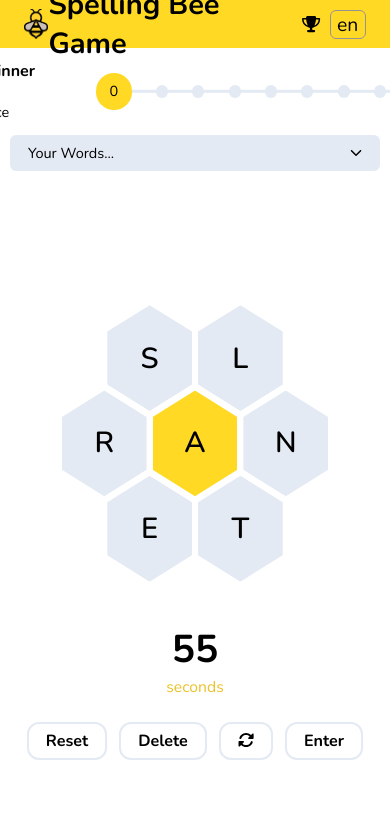
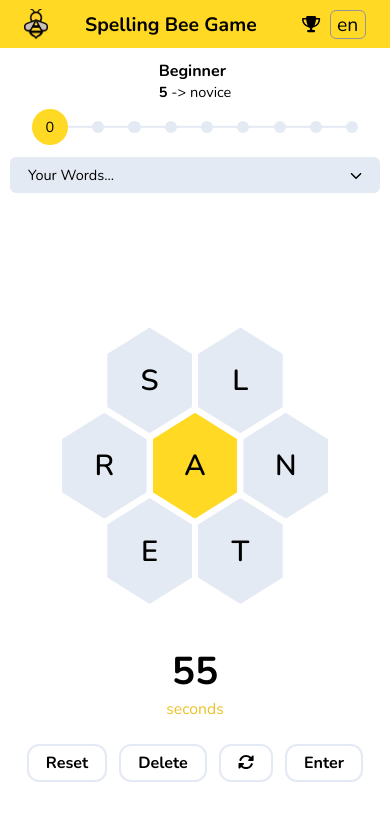
Before and after one commit to berkkasapoglu/spelling-bee-game, a Next.js app: page /en in a window 390 px wide. Shown: the top 820 px of the page. Built offline with nearby package versions, Linux system fonts and the light colour scheme.

Commit message:
fix: responsive header & progress bar

```diff
--- a/next.config.mjs
+++ b/next.config.mjs
@@ -1,4 +1,17 @@
+import path from 'path';
+import { fileURLToPath } from 'url';
+
+const __filename = fileURLToPath(import.meta.url);
+
+const __dirname = path.dirname(__filename);
+
 /** @type {import('next').NextConfig} */
-const nextConfig = { reactStrictMode: false };
+const nextConfig = {
+  reactStrictMode: false,
+  sassOptions: {
+    includePaths: [path.join(__dirname, 'src', 'styles')],
+    prependData: `@import "global.scss";`,
+  },
+};
 
 export default nextConfig;
--- a/src/app/[lang]/components/progress-bar/ProgressBar.module.scss
+++ b/src/app/[lang]/components/progress-bar/ProgressBar.module.scss
@@ -8,6 +8,12 @@
   gap: 50px;
   padding-block: 10px;
   cursor: pointer;
+
+  @media (max-width: $mobile) {
+    margin-bottom: 5px;
+    gap: 10px;
+    flex-direction: column;
+  }
 
   .info {
     .nextStep {
--- a/src/components/layout/Header.module.scss
+++ b/src/components/layout/Header.module.scss
@@ -13,6 +13,12 @@
     width: 100%;
     max-width: var(--max-content-width);
     justify-content: space-between;
+
+    @media (max-width: $mobile) {
+      h1 {
+        font-size: 16px;
+      }
+    }
   }
 
   .rightBox {
--- /dev/null
+++ b/src/styles/global.scss
@@ -0,0 +1 @@
+$mobile: 480px;
```
